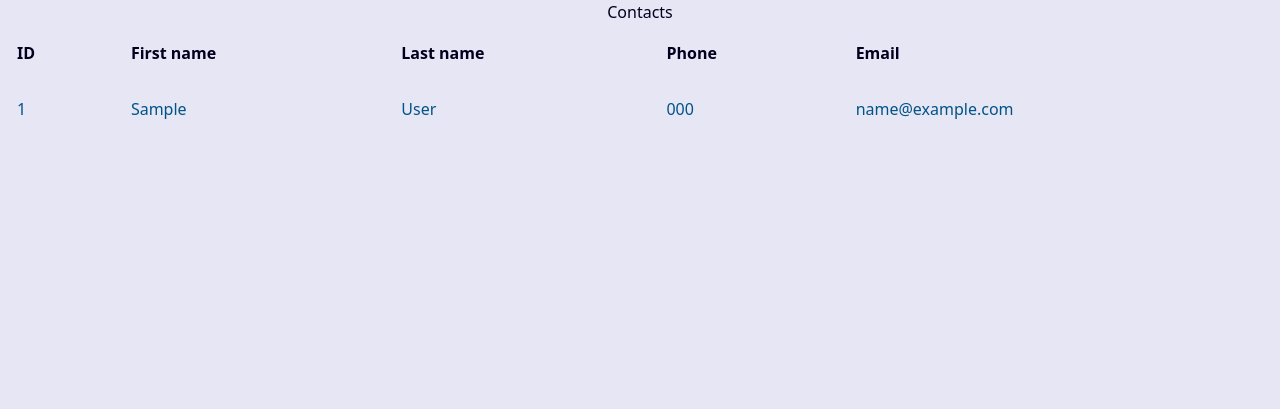
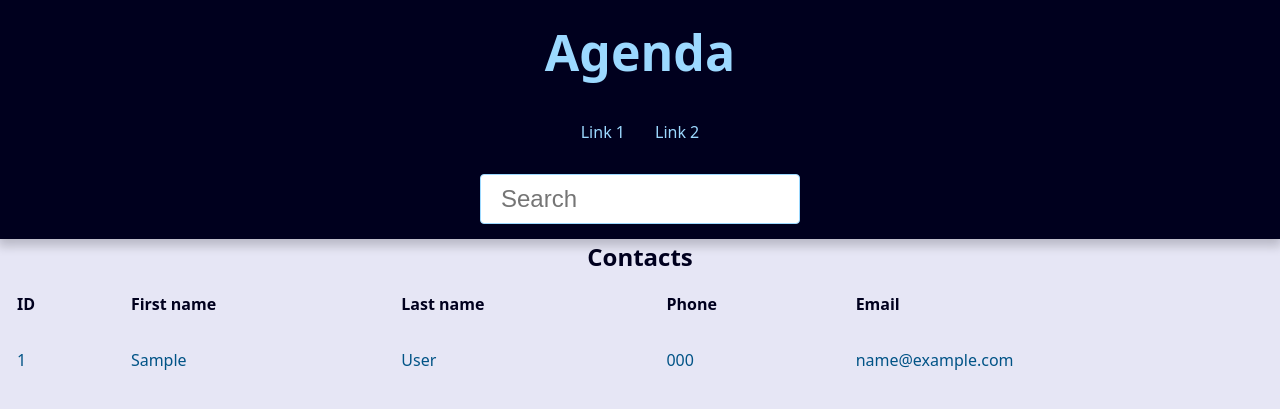
Before and after one commit to BigDave98/Django-Agenda, a Django app: page / in a window 1280 px wide. Shown: the top 409 px of the page. Run offline with Django 5.2, Linux system fonts and the light colour scheme; tables that the repository leaves empty hold one stand-in row (values such as "Sample post").

Commit message:
Improving Html/Css and creating contact page

```diff
--- a/base_templates/global/base.html
+++ b/base_templates/global/base.html
@@ -1,12 +1,10 @@
 {% load static %} <!DOCTYPE html>
 <html lang="en">
 <head>
-    <meta charset="UTF-8">
-    <meta name="viewport" content="width=device-width, initial-scale=1.0">
-    <title>Document</title>
-    <link rel = "stylesheet" href= {% static "global/css/style.css" %} >
+    {% include "global/partials/head.html" %}
 </head>
 <body>
+    {% include "global/partials/header.html" %}
     <main>
         {% block content %}{% endblock content %}
     </main>
--- /dev/null
+++ b/base_templates/global/partials/head.html
@@ -0,0 +1,6 @@
+{% load static %}
+
+<meta charset="UTF-8">
+<meta name="viewport" content="width=device-width, initial-scale=1.0">
+<title>{{site_title}} Agenda</title>
+<link rel = "stylesheet" href= {% static "global/css/style.css" %} >
--- /dev/null
+++ b/base_templates/global/partials/header.html
@@ -0,0 +1,24 @@
+<header class="header">
+    <h1 class="header-heading">
+        <a href="{% url "contact:index" %}" class="header-link">
+            Agenda
+        </a>
+    </h1>
+
+    <nav class="menu">
+        <ul class="menu-list">
+            <li class="menu-item">
+                <a href="" class="menu-link"> Link 1 </a>
+            </li>
+            <li class="menu-item">
+                <a href="" class="menu-link"> Link 2 </a>
+            </li>
+        </ul>
+    </nav>
+
+    <div class="search">
+        <form action="" method="get">
+            <input placeholder='Search' type="text" class="search-input" id='search' name='q'>
+        </form>
+    </div>
+</header>
--- a/contact/templates/contact/index.html
+++ b/contact/templates/contact/index.html
@@ -3,7 +3,9 @@
 {% block content %}
 <div class="responsive-table">
     <table class="responsive-table">
-        <caption calss="table-caption"> Contacts </caption>
+        <caption calss="table-caption">
+            <h2>Contacts</h2>
+        </caption>
         <thead>
             <tr class="table-row table-row-header">
                 <th class="table-header">ID</th>
--- a/contact/views/contact_views.py
+++ b/contact/views/contact_views.py
@@ -1,4 +1,4 @@
-from django.shortcuts import render, get_list_or_404
+from django.shortcuts import render, get_object_or_404
 from contact.models import Contact
 from django.http import Http404
 
@@ -8,7 +8,8 @@ def index(request):
         .order_by('-id')
 
     context = {
-        'contacts': contacts
+        'contacts': contacts,
+        'site_title': 'Contacts - '
     }
 
     return render(
@@ -19,15 +20,18 @@ def index(request):
 
 def contact(request, contact_id):
     #single_contact = Contact.objects.filter(pk=contact_id).first()
-    single_contact = get_list_or_404(
+    single_contact = get_object_or_404(
         Contact.objects, pk=contact_id, show=True
     )
 
     if single_contact is None:
         raise Http404
 
+    site_title = f'{single_contact.first_name} {single_contact.last_name} - '
+
     context = {
         'contact': single_contact,
+        'site_title': site_title
 
     }
 
```
